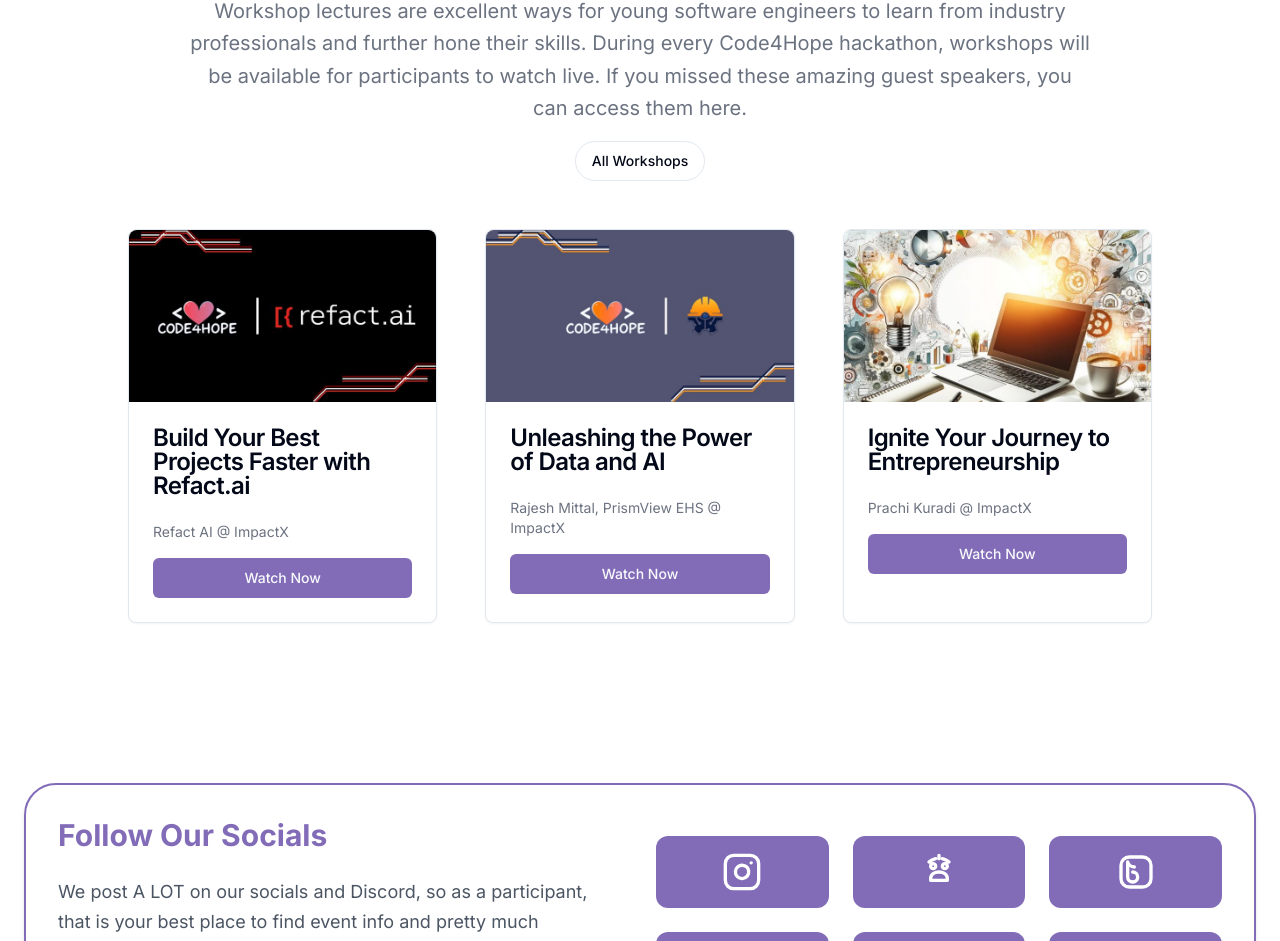
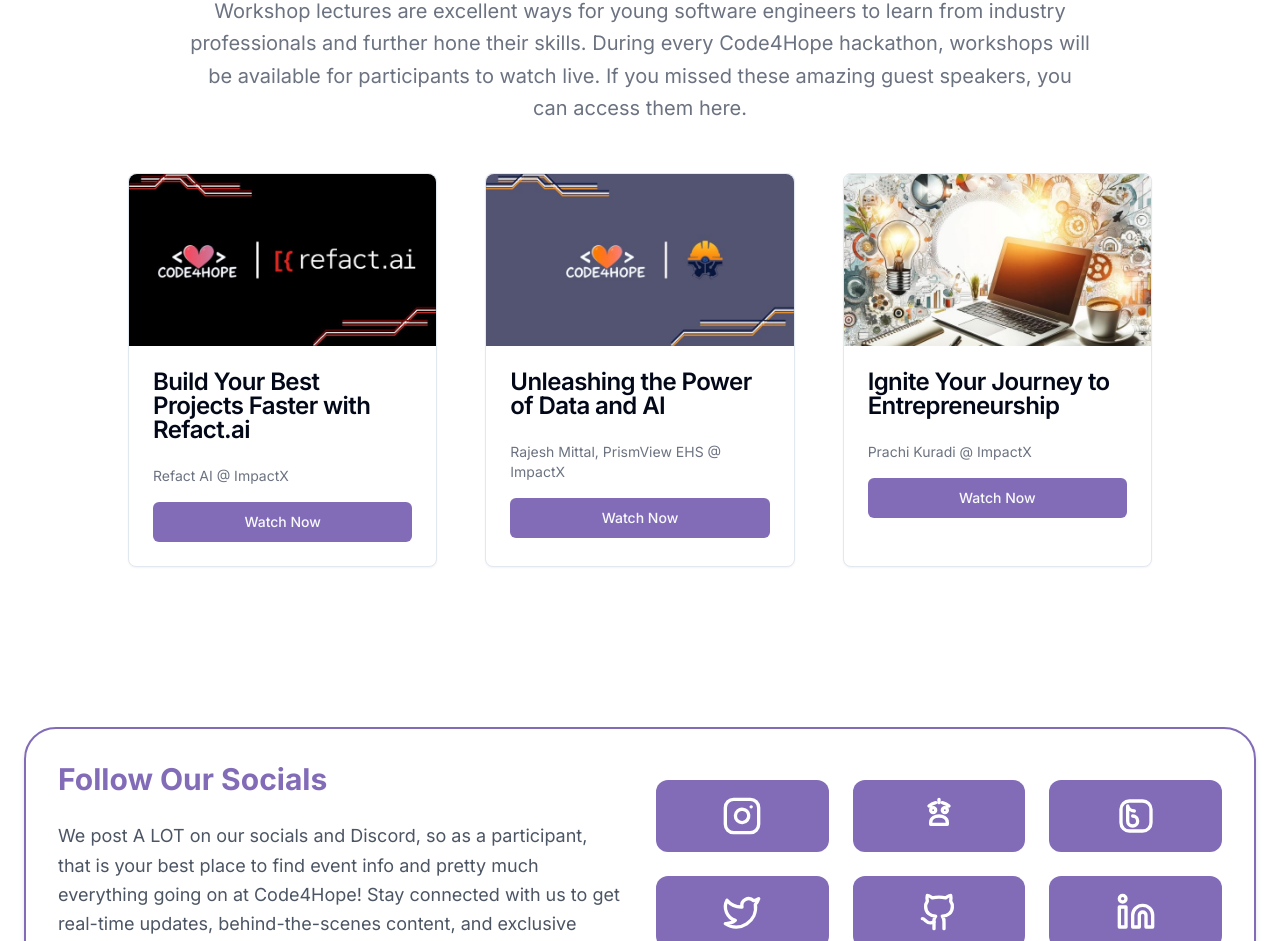
Before and after one commit to AryanM24/Code4Hope-Site, a Next.js app: page / in a window 1280 px wide. Shown: the part 2794-3735 px from the top of the page. Built offline with nearby package versions, Linux system fonts and the light colour scheme.

Commit message:
Update page.tsx

```diff
--- a/app/page.tsx
+++ b/app/page.tsx
@@ -187,9 +187,6 @@ export default function Home() {
                 and further hone their skills. During every Code4Hope hackathon, workshops will be available for
                 participants to watch live. If you missed these amazing guest speakers, you can access them here.
               </p>
-              <Button variant="outline" className="rounded-full">
-                All Workshops
-              </Button>
             </div>
             <div className="mx-auto grid max-w-5xl grid-cols-1 gap-6 md:grid-cols-3 lg:gap-12 mt-12">
               <Card className="p-0">
```
